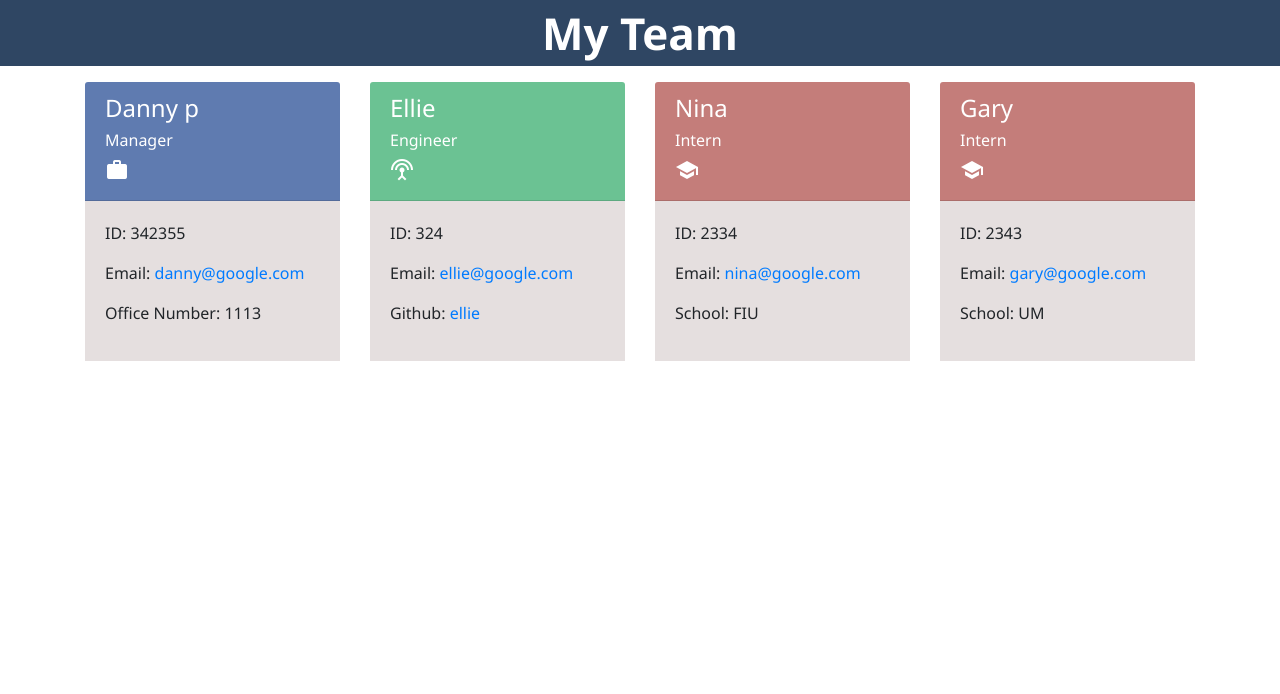
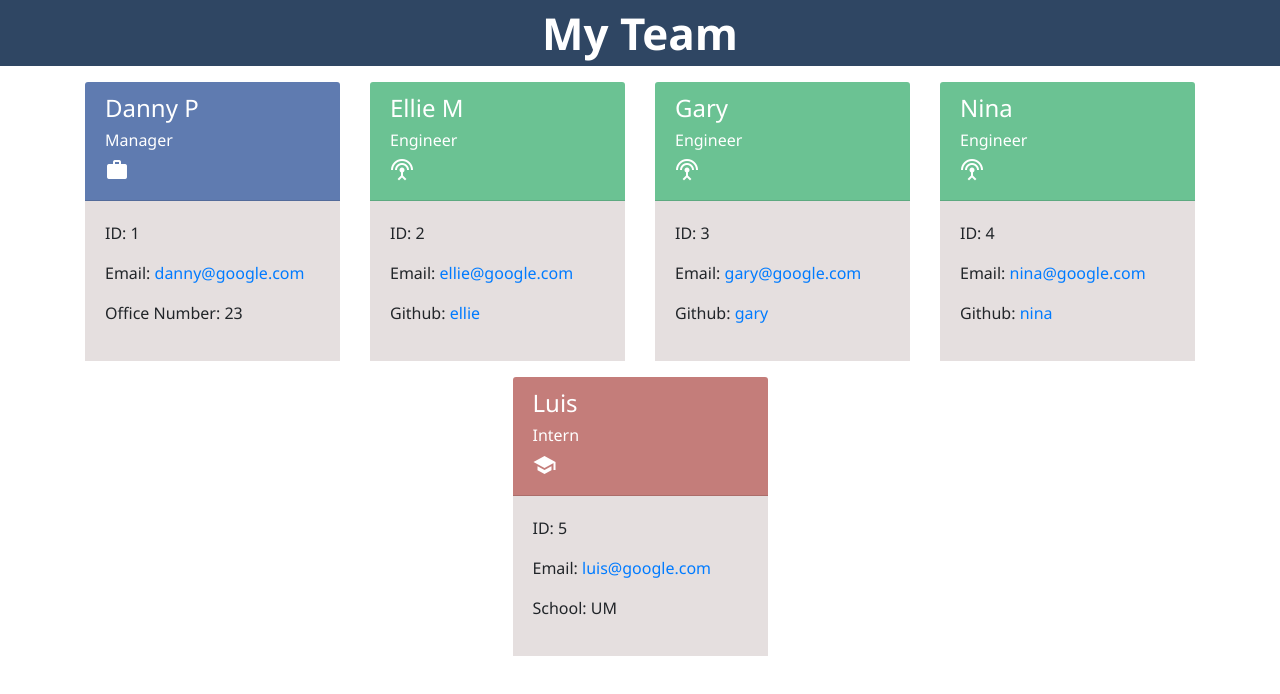
Before and after one commit to hpere102/team-profile-generator, a website: page dist/index.html in a window 1280 px wide. Drawn offline with nearby package versions, Linux system fonts and the light colour scheme.

Commit message:
readme added

```diff
--- a/dist/index.html
+++ b/dist/index.html
@@ -24,13 +24,13 @@
     <div class="col-3 mt-3">
      <div>
         <div class="card-header manager-card">
-                <h4>Danny p</h4>
+                <h4>Danny P</h4>
                 <h6>Manager</h6><i class="material-icons">work</i>
         </div>
         <div class="card-body">
-                <p class="id">ID: 342355</p>
+                <p class="id">ID: 1</p>
                 <p class="email">Email: <a href="mailto:danny@google.com">danny@google.com</a></p>
-                <p class="office-number">Office Number: 1113</p>
+                <p class="office-number">Office Number: 23</p>
         </div>
   </div>
 </div>
@@ -38,11 +38,11 @@
     <div class="col-3 mt-3">
         <div>
             <div class="card-header engineer-card">
-                <h4>Ellie</h4>
+                <h4>Ellie M</h4>
                 <h6>Engineer</h6><i class="material-icons">settings_input_antenna</i>
             </div>
                 <div class="card-body">
-                    <p class="id">ID: 324</p>
+                    <p class="id">ID: 2</p>
                     <p class="email">Email: <a href="mailto:ellie@google.com">ellie@google.com</a></p>
                     <p class="github">Github: <a href="https://github.com/ellie">ellie</a></p>
                 </div>
@@ -51,27 +51,41 @@
 
     <div class="col-3 mt-3">
         <div>
-            <div class="card-header intern-card">
+            <div class="card-header engineer-card">
+                <h4>Gary</h4>
+                <h6>Engineer</h6><i class="material-icons">settings_input_antenna</i>
+            </div>
+                <div class="card-body">
+                    <p class="id">ID: 3</p>
+                    <p class="email">Email: <a href="mailto:gary@google.com">gary@google.com</a></p>
+                    <p class="github">Github: <a href="https://github.com/gary">gary</a></p>
+                </div>
+          </div>
+    </div>
+
+    <div class="col-3 mt-3">
+        <div>
+            <div class="card-header engineer-card">
                 <h4>Nina</h4>
-                <h6>Intern</h6><i class="material-icons">school</i>
+                <h6>Engineer</h6><i class="material-icons">settings_input_antenna</i>
             </div>
-            <div class="card-body">
-                <p class="id">ID: 2334</p>
-                <p class="email">Email: <a href="mailto:nina@google.com">nina@google.com</a></p>
-                <p class="school">School: FIU</p>
-            </div>
-        </div>
+                <div class="card-body">
+                    <p class="id">ID: 4</p>
+                    <p class="email">Email: <a href="mailto:nina@google.com">nina@google.com</a></p>
+                    <p class="github">Github: <a href="https://github.com/nina">nina</a></p>
+                </div>
+          </div>
     </div>
 
     <div class="col-3 mt-3">
         <div>
             <div class="card-header intern-card">
-                <h4>Gary</h4>
+                <h4>Luis</h4>
                 <h6>Intern</h6><i class="material-icons">school</i>
             </div>
             <div class="card-body">
-                <p class="id">ID: 2343</p>
-                <p class="email">Email: <a href="mailto:gary@google.com">gary@google.com</a></p>
+                <p class="id">ID: 5</p>
+                <p class="email">Email: <a href="mailto:luis@google.com">luis@google.com</a></p>
                 <p class="school">School: UM</p>
             </div>
         </div>
```
Also changed, not shown: README.md (added), media/screenshot-app.png (added).
